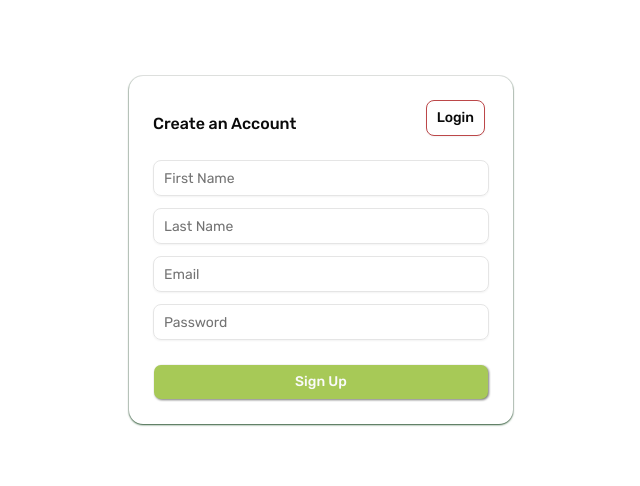
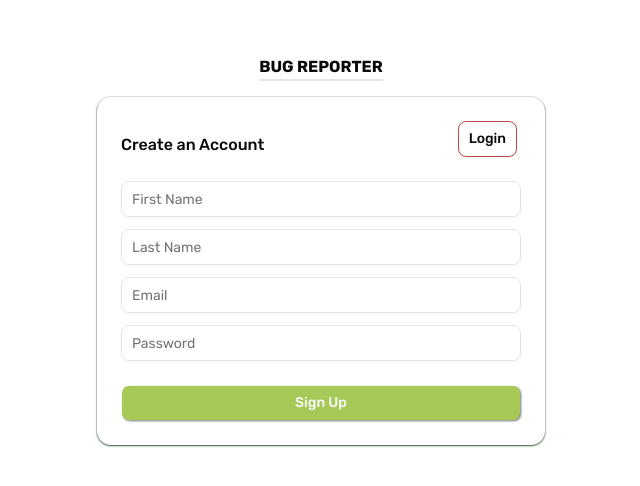
Before and after one commit to BenLaneSoloDev/BugReporter-Fe, a React (Vite) app in the folder BugReporterFe/: page /signup in a window 1280 px wide. Shown: the part 150-636 px from the top of the page, without its empty margins (319-959 px from the left). Built offline with nearby package versions, Linux system fonts and the light colour scheme.

Commit message:
feat: Setup Home Page Navigation

```diff
--- a/BugReporterFe/src/pages/dashboard/dashboard.tsx
+++ b/BugReporterFe/src/pages/dashboard/dashboard.tsx
@@ -2,7 +2,11 @@ import Project from "@/components/custom/project";
 import ProjectEmpty from "@/components/custom/projectEmpty";
 import { Button } from "@/components/ui/button";
 
+import { useNavigate } from "react-router-dom";
+
 export default function Dashboard() {
+
+  const navigate = useNavigate();
 
   const projects: number = 4;
 
@@ -15,7 +19,10 @@ export default function Dashboard() {
         : // Above: No Projects | Below: Show Projects
         (
           <div className="flex flex-col gap-20">
-            <Button className={`ml-auto`}>Create Project</Button>
+            <div className="flex flex-row">
+              <a onClick={() => navigate("/")} className="uppercase font-bold border-b-2 self-start cursor-pointer hover:text-cc-green-3 transition-colors duration-200">Bug Reporter</a>
+              <Button className={`ml-auto`}>Create Project</Button>
+            </div>
             <div className="my-auto">
               <h2 className="uppercase text-2xl text-center">Projects</h2>
               <div className="flex flex-col gap-1">
--- a/BugReporterFe/src/pages/login/login.tsx
+++ b/BugReporterFe/src/pages/login/login.tsx
@@ -16,8 +16,10 @@ export default function Login() {
   let navigate = useNavigate();
 
   return (
-    <div className="flex justify-center h-dvh items-center mx-5">
-      <Card className="w-full max-w-sm">
+    <div className="flex flex-col h-dvh items-center justify-center mx-5">
+      <a onClick={() => navigate("/")} className="uppercase font-bold border-b-2 mb-4 cursor-pointer hover:text-cc-green-3 transition-colors duration-200">Bug Reporter</a>
+      <div className="">
+        <Card className="w-full min-w-md">
           <CardHeader>
             <div className="flex flex-row justify-between items-end">
               <CardTitle>Login</CardTitle>
@@ -50,5 +52,6 @@ export default function Login() {
           </CardFooter>
         </Card>
       </div>
+    </div>
   );
 }
--- a/BugReporterFe/src/pages/signup/signup.tsx
+++ b/BugReporterFe/src/pages/signup/signup.tsx
@@ -16,8 +16,10 @@ export default function Signup() {
   let navigate = useNavigate();
 
   return (
-    <div className="flex justify-center h-dvh items-center mx-5">
-      <Card className="w-full max-w-sm">
+    <div className="flex flex-col justify-center h-dvh items-center mx-5">
+      <a onClick={() => navigate("/")} className="uppercase font-bold border-b-2 mb-4 cursor-pointer hover:text-cc-green-3 transition-colors duration-200">Bug Reporter</a>
+      <div>
+        <Card className="w-full min-w-md">
           <CardHeader>
             <div className="flex flex-row justify-between items-end">
               <CardTitle>Create an Account</CardTitle>
@@ -65,5 +67,6 @@ export default function Signup() {
           </CardFooter>
         </Card>
       </div>
+    </div>
   );
 }
```
Lines whose indentation alone changed are shown as unchanged.
